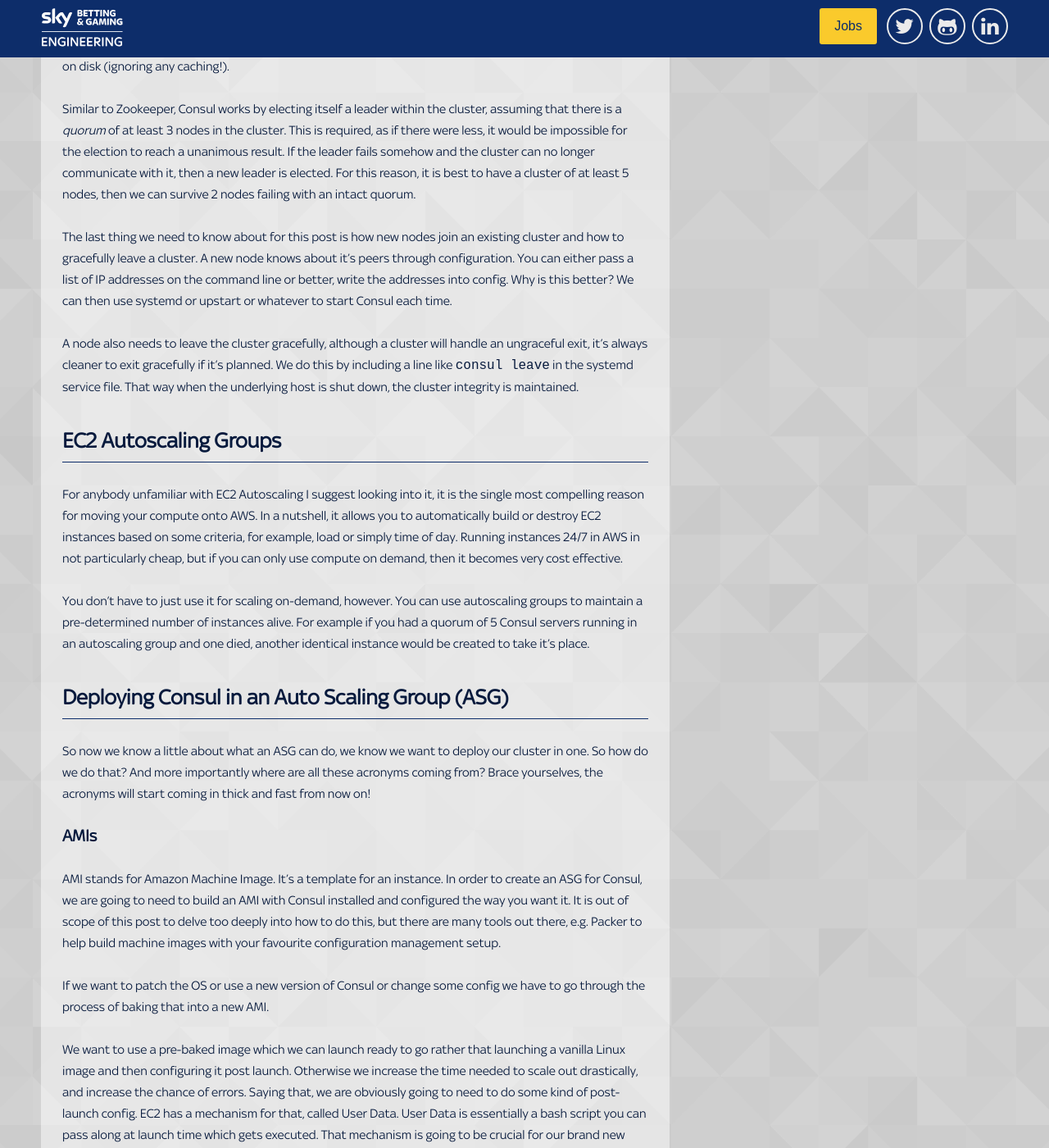
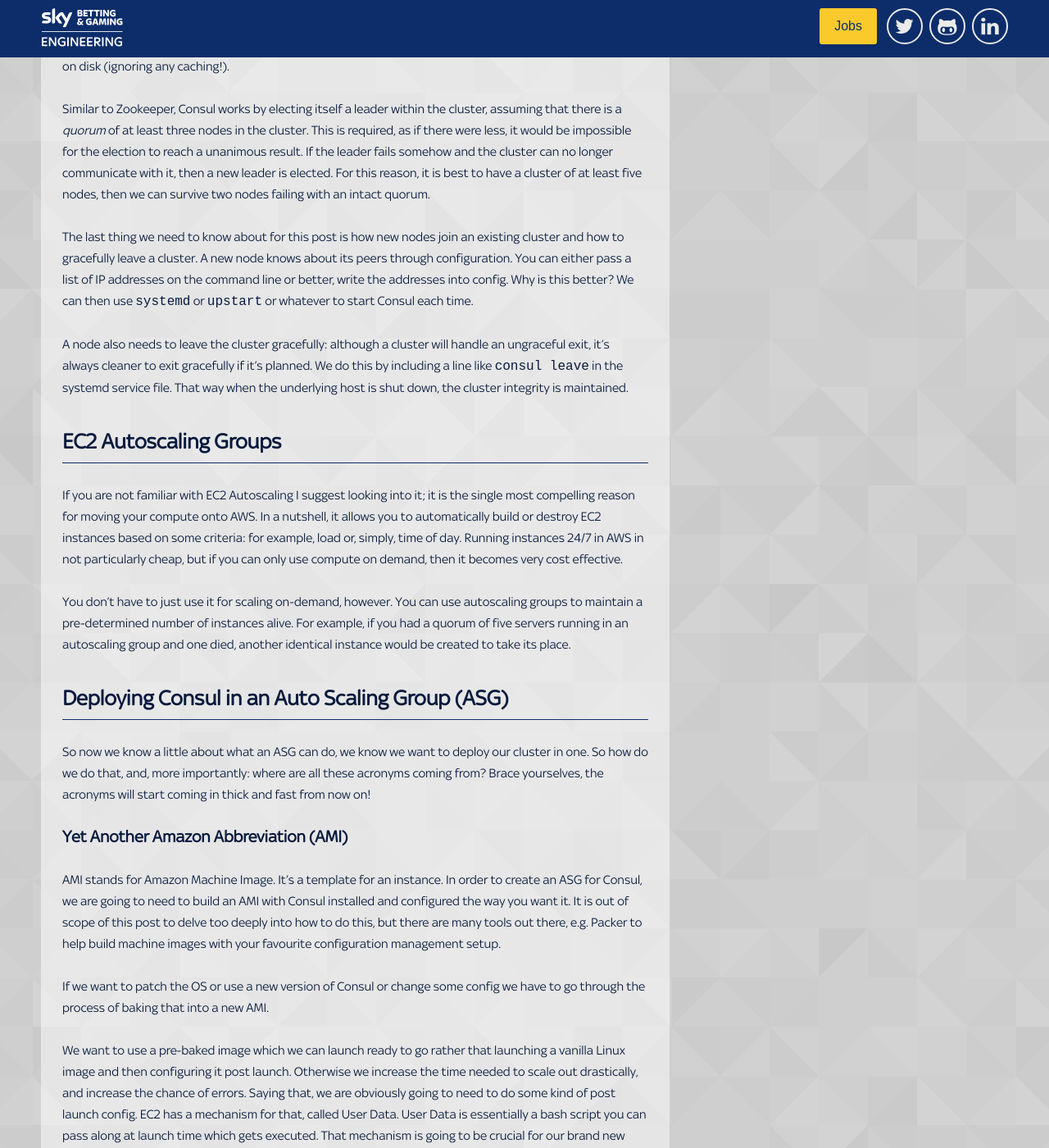
Before and after one commit to skybet/skybet.github.io, a Jekyll site: the page built from _posts/2016-04-26-aws-and-consul.md, in a window 1280 px wide and 1400 px high, scrolled down 1087 px. Shown: the whole window at 82% size. Built offline with Jekyll 4.4.1, drawn with Linux system fonts in a browser that asks for light colours; nearby versions of some CDN libraries; some web fonts are replaced; comment, search, counter and statistics services are not loaded; some of the changed text lies outside the part shown.

Commit message:
Misc corrections

````diff
--- a/_posts/2016-04-26-aws-and-consul.md
+++ b/_posts/2016-04-26-aws-and-consul.md
@@ -18,28 +18,28 @@
 ## Consul Clustering
 A Consul node can run in two different modes. As an agent, or as a server. An agent is similar to a client in other similar architectures, as it's responsible for consuming data from the server. The difference, however, is that agents are also responsible for health checking themselves, and also for discovering other nodes. A server has all the basic functionality of an agent but are also where data is ultimately stored and replicated within the cluster. Although a cluster consists of both agents and servers, only the server nodes store data on disk (ignoring any caching!).
 
-Similar to Zookeeper, Consul works by electing itself a leader within the cluster, assuming that there is a *quorum* of at least 3 nodes in the cluster. This is required, as if there were less, it would be impossible for the election to reach a unanimous result. If the leader fails somehow and the cluster can no longer communicate with it, then a new leader is elected. For this reason, it is best to have a cluster of at least 5 nodes, then we can survive 2 nodes failing with an intact quorum.
+Similar to Zookeeper, Consul works by electing itself a leader within the cluster, assuming that there is a *quorum* of at least three nodes in the cluster. This is required, as if there were less, it would be impossible for the election to reach a unanimous result. If the leader fails somehow and the cluster can no longer communicate with it, then a new leader is elected. For this reason, it is best to have a cluster of at least five nodes, then we can survive two nodes failing with an intact quorum.
 
-The last thing we need to know about for this post is how new nodes join an existing cluster and how to gracefully leave a cluster. A new node knows about it's peers through configuration. You can either pass a list of IP addresses on the command line or better, write the addresses into config. Why is this better? We can then use systemd or upstart or whatever to start Consul each time.
+The last thing we need to know about for this post is how new nodes join an existing cluster and how to gracefully leave a cluster. A new node knows about its peers through configuration. You can either pass a list of IP addresses on the command line or better, write the addresses into config. Why is this better? We can then use `systemd` or `upstart` or whatever to start Consul each time.
 
-A node also needs to leave the cluster gracefully, although a cluster will handle an ungraceful exit, it's always cleaner to exit gracefully if it's planned. We do this by including a line like `consul leave` in the systemd service file. That way when the underlying host is shut down, the cluster integrity is maintained.
+A node also needs to leave the cluster gracefully: although a cluster will handle an ungraceful exit, it's always cleaner to exit gracefully if it's planned. We do this by including a line like `consul leave` in the systemd service file. That way when the underlying host is shut down, the cluster integrity is maintained.
 
 ## EC2 Autoscaling Groups
-For anybody unfamiliar with EC2 Autoscaling I suggest looking into it, it is the single most compelling reason for moving your compute onto AWS. In a nutshell, it allows you to automatically build or destroy EC2 instances based on some criteria, for example, load or simply time of day. Running instances 24/7 in AWS in not particularly cheap, but if you can only use compute on demand, then it becomes very cost effective.
+If you are not familiar with EC2 Autoscaling I suggest looking into it; it is the single most compelling reason for moving your compute onto AWS. In a nutshell, it allows you to automatically build or destroy EC2 instances based on some criteria: for example, load or, simply, time of day. Running instances 24/7 in AWS in not particularly cheap, but if you can only use compute on demand, then it becomes very cost effective.
 
-You don't have to just use it for scaling on-demand, however. You can use autoscaling groups to maintain a pre-determined number of instances alive. For example if you had a quorum of 5 Consul servers running in an autoscaling group and one died, another identical instance would be created to take it's place.
+You don't have to just use it for scaling on-demand, however. You can use autoscaling groups to maintain a pre-determined number of instances alive. For example, if you had a quorum of five servers running in an autoscaling group and one died, another identical instance would be created to take its place.
 
 ## Deploying Consul in an Auto Scaling Group (ASG)
-So now we know a little about what an ASG can do, we know we want to deploy our cluster in one. So how do we do that? And more importantly where are all these acronyms coming from? Brace yourselves, the acronyms will start coming in thick and fast from now on!
+So now we know a little about what an ASG can do, we know we want to deploy our cluster in one. So how do we do that, and, more importantly: where are all these acronyms coming from? Brace yourselves, the acronyms will start coming in thick and fast from now on!
 
-### AMIs
+### Yet Another Amazon Abbreviation (AMI)
 AMI stands for Amazon Machine Image. It's a template for an instance. In order to create an ASG for Consul, we are going to need to build an AMI with Consul installed and configured the way you want it. It is out of scope of this post to delve too deeply into how to do this, but there are many tools out there, e.g. Packer to help build machine images with your favourite configuration management setup.
 
 If we want to patch the OS or use a new version of Consul or change some config we have to go through the process of baking that into a new AMI.
 
-We want to use a pre-baked image which we can launch ready to go rather that launching a vanilla Linux image and then configuring it post launch. Otherwise we increase the time needed to scale out drastically, and increase the chance of errors. Saying that, we are obviously going to need to do some kind of post-launch config. EC2 has a mechanism for that, called User Data. User Data is essentially a bash script you can pass along at launch time which gets executed. That mechanism is going to be crucial for our brand new Consul nodes to discover their peers.
+We want to use a pre-baked image which we can launch ready to go rather that launching a vanilla Linux image and then configuring it post launch. Otherwise we increase the time needed to scale out drastically, and increase the chance of errors. Saying that, we are obviously going to need to do some kind of post launch config. EC2 has a mechanism for that, called User Data. User Data is essentially a bash script you can pass along at launch time which gets executed. That mechanism is going to be crucial for our brand new Consul nodes to discover their peers.
 
-### LCs
+### Launch Configurations
 An ASG needs something Amazon call a Launch Configuration (LC) in order to work. The LC determines what the ASG will build. It configures what subnets instances will live on, what security rules they have, how big they are and vitally what image (AMI) will be built.
 
 Here is an example LC definition. We use *Terraform* in-house as we are big HashiCorp fanboys if you couldn't tell, but the same thing applies to whatever orchestration you choose.
@@ -117,17 +117,17 @@
 ```
 **Nb.** This is simplified a lot, in a real example, much would be variable-ised, but for the sake of a self-contained example I have used real (made-up) values instead of variables.
 
-Nothing too crazy here, we have an ASG + LC which will launch 5 instances based off our AMI. The cleverness here, which is a bit specific to Terraform but can be replicated in other ways using Cloud Formation for example, is the `create_before_destroy = true` statement. So what does that mean? If you change the AMI id, it will create a new ASG+LC alongside the old one. Only when the new instances are attached to the ELB (Elastic Load Balancer) and the ELB declares them healthy will the old instances be torn down.
+Nothing too crazy here, we have an ASG + LC which will launch five instances based off our AMI. The cleverness here, which is a bit specific to Terraform but can be replicated in other ways using Cloud Formation for example, is the `create_before_destroy = true` statement. So what does that mean? If you change the AMI id, it will create a new ASG+LC alongside the old one. Only when the new instances are attached to the ELB (Elastic Load Balancer) and the ELB declares them healthy will the old instances be torn down.
 
 ### User Data
-If we build this now, we will get a set of 5 Consul nodes, we won't get a Cluster. As I alluded to before, we need to do a little post-launch config to get the nodes to start talking to each other. If we make sure our Consul AMI has the AWS CLI tools installed, its fairly easy to use that to query AWS and ask for all instances tagged 'consul' and get their IP addresses and then shove those values into Consul's config file and finally, start the service.
+If we build this now, we will get a set of five Consul nodes, we won't get a Cluster. As I alluded to before, we need to do a little post launch config to get the nodes to start talking to each other. If we make sure our Consul AMI has the AWS CLI tools installed, it's fairly easy to use that to query AWS and ask for all instances tagged 'consul', get their IP addresses, shove those values into Consul's config file and finally, start the service.
 
 ```
 #!/bin/bash
 
 internalIP=$(curl http://169.254.169.254/latest/meta-data/local-ipv4)
 instanceID=$(curl http://169.254.169.254/latest/meta-data/instance-id)
-hostname="consul-$${instanceID#*-}"
+hostname="consul-${instanceID#*-}"
 
 hostnamectl set-hostname $hostname
 
@@ -137,10 +137,10 @@
 do
  if [ "$line" != "$internalIP" ]; then
     echo "Adding address $line"
-    cat /etc/consul/000-consul.json | jq ".retry_join += [\"$line\"]" > /tmp/$${line}-consul.json
+    cat /etc/consul/000-consul.json | jq ".retry_join += [\"$line\"]" > /tmp/${line}-consul.json
 
-    if [ -s /tmp/$${line}-consul.json ]; then
-        cp /tmp/$${line}-consul.json /etc/consul/000-consul.json
+    if [ -s /tmp/${line}-consul.json ]; then
+        cp /tmp/${line}-consul.json /etc/consul/000-consul.json
     fi
  fi
 done < /tmp/instances
@@ -152,7 +152,7 @@
 
 systemctl start consul
 ```
-**Nb.**  The double dollar notation here is because Terraform needs ${blah} escaped. If you are not using Terraform, then the double dollar is not needed.
+**Nb.** If using this script as a Terraform template, don't forget to escape ${blah} with a second dollar or Terraform will try to interpolate these variables itself.
 
 ## Pulling It All Together
 We now have all the elements we need. Let's describe from start to finish what happens during a rolling upgrade of the cluster.
````
Also changed, not shown: other parts of _posts/2016-04-26-aws-and-consul.md (+1 -1 lines).
